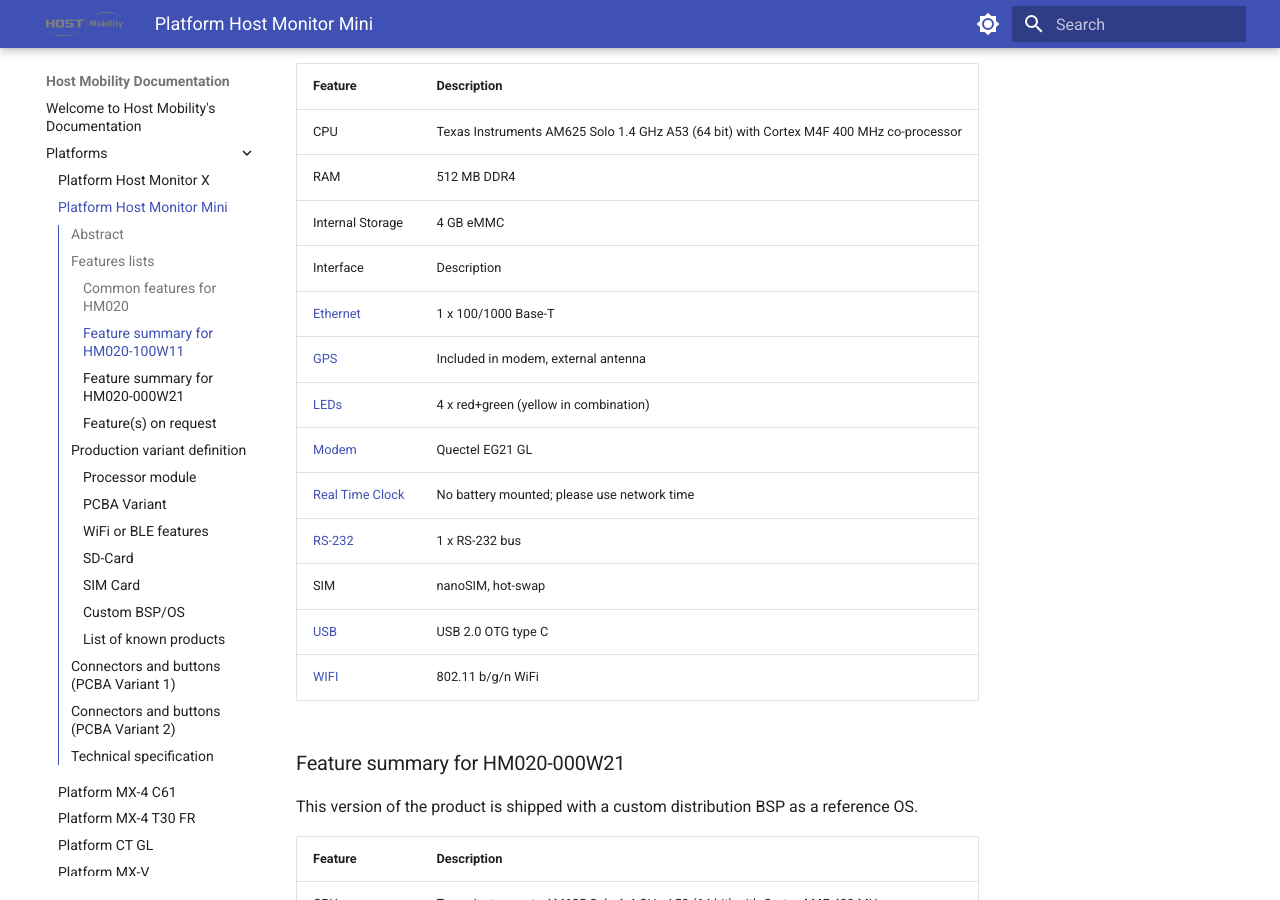
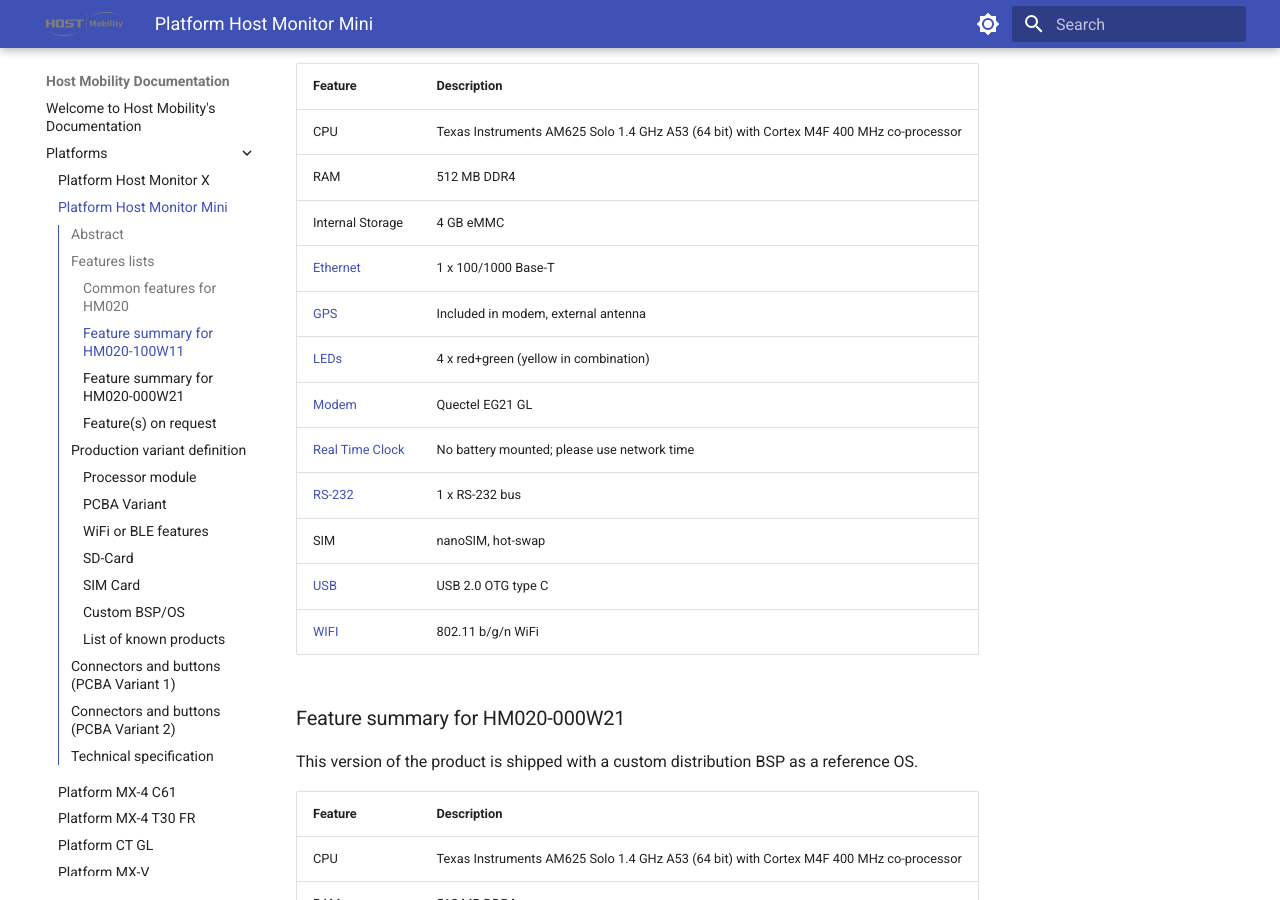
Before and after one commit to hostmobility/documentation, an MkDocs documentation site: the page built from docs/product/host-monitor-mini.md, in a window 1280 px wide and 900 px high, scrolled down 1334 px. Built offline with MkDocs 1.6.1 and Material for MkDocs 9.7.7, drawn with Linux system fonts in a browser that asks for light colours; some of the changed lines change nothing that is shown.

Commit message:
product: hmm: Fix some minor issues

```diff
--- a/docs/product/host-monitor-mini.md
+++ b/docs/product/host-monitor-mini.md
@@ -33,7 +33,6 @@
 | CPU | Texas Instruments AM625 Solo 1.4 GHz A53 (64 bit) with Cortex M4F 400 MHz co-processor
 | RAM | 512 MB DDR4
 | Internal Storage | 4 GB eMMC
-|Interface| Description|
 | [Ethernet](../interfaces/ethernet.md) |  1 x 100/1000 Base-T
 | [GPS](../interfaces/hmm/modem.md) | Included in modem, external antenna
 | [LEDs](../interfaces/leds.md) | 4 x red+green (yellow in combination)
@@ -64,7 +63,7 @@
 | [RS-485](../interfaces/serial.md) | 1 x RS-485 bus
 | SIM | nanoSIM, hot-swap
 | [USB](../interfaces/hmm/usb.md) | USB 2.0 OTG type C
-| [Universal I/O](../interfaces/hmm/digital_io.md) | with individual modes |
+| [Universal I/O](../interfaces/hmm/io.md) | with individual modes |
 | [WIFI](../interfaces/wifi.md) | 802.11 b/g/n WiFi* | Optional/Bluetooth
 
 ### Feature(s) on request
```
